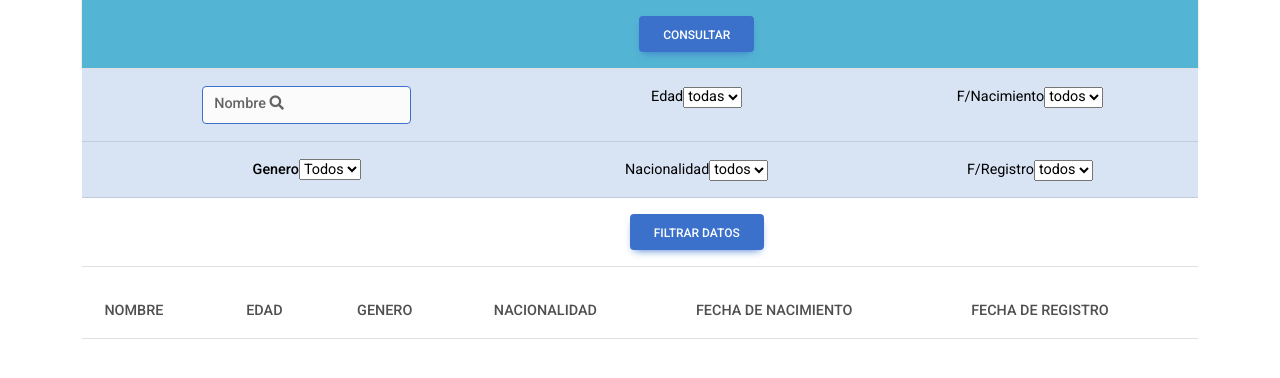
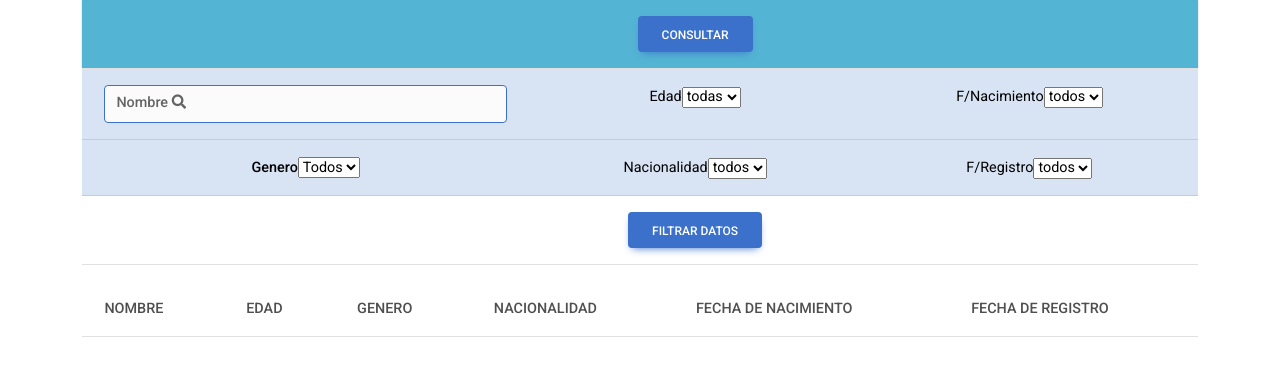
Before and after one commit to JesusNunezFT/PerfilesFiltradosDeUnaApi, a React (Vite) app: page / in a window 1280 px wide. Shown: the top 378 px of the page. Built offline with nearby package versions, Linux system fonts and the light colour scheme.

Commit message:
se arreglo el th

```diff
--- a/src/pages/Principal.jsx
+++ b/src/pages/Principal.jsx
@@ -101,15 +101,15 @@ export default function Principal() {
             <MDBTableBody>
               <tr className="table-primary">
                 <th scope="row" className="d-flex justify-content-center">
-                  <th>
-                    <div className="form-outline">
+
+                      <div className="form-outline">
                       <input type="text" id="form12" className="form-control border border-primary bg-light" />
                       <label className="form-label" for="form12">
                         Nombre <MDBIcon fas icon="search" />
                       </label>
 
                     </div>
-                  </th>
+
                 </th>
 
                 <td>
```
